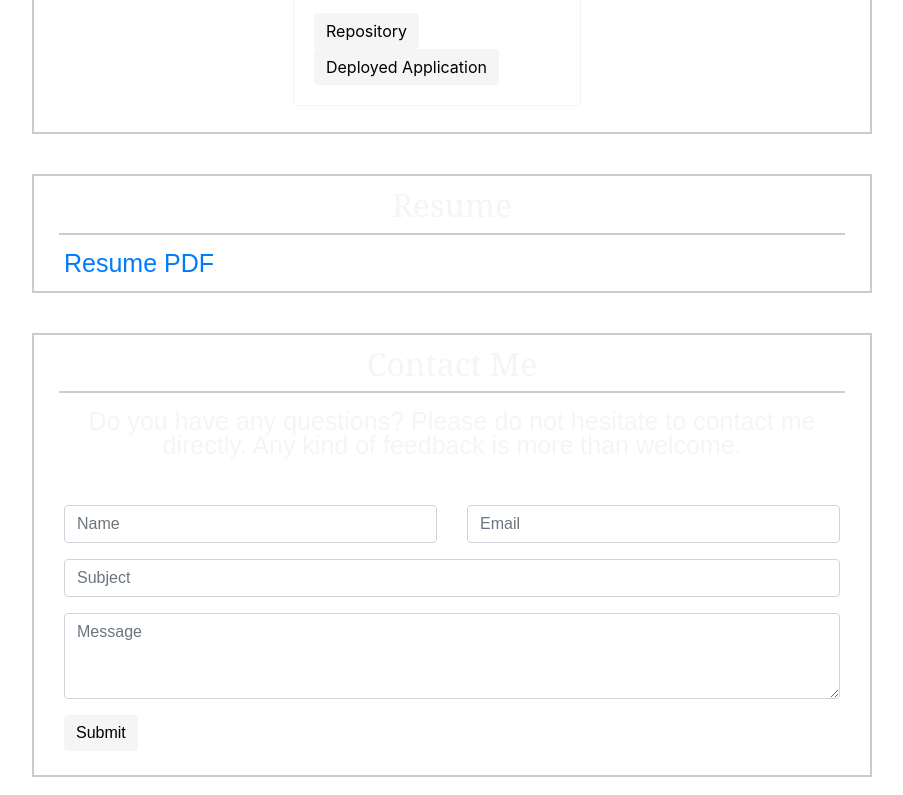
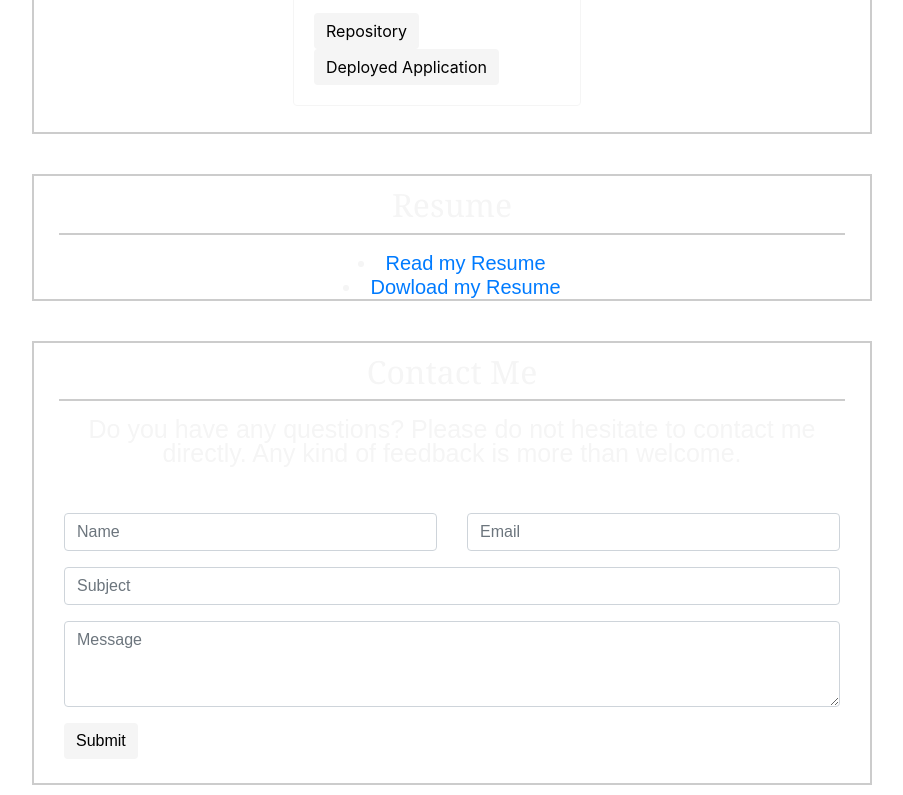
Before and after one commit to TristanLibeau/Portfolio, a website: page index.html in a window 1280 px wide. Shown: the part 5318-6113 px from the top of the page, without its empty margins (173-1076 px from the left). Drawn offline with nearby package versions, Linux system fonts and the light colour scheme.

Commit message:
button fix, resume dowload fix

```diff
--- a/index.html
+++ b/index.html
@@ -16,7 +16,7 @@
                 <div class="hero-text">
                     <h1 class="ml2">I am Tristan,</h1>
                     <p>And I'm a full-stack web developer</p>
-                    <button>Let's start</button>
+                    <button onclick="window.location='#introduction';"> Let's start</a></button>
                 </div>
             </div>
         </div>
@@ -177,7 +177,8 @@
                     </div>
                     <div class="row content-body">
                         <div class="col-12">
-                            <p><a href="./assets/img/Tristan-Libeau-Resume.pdf" target="_blanc">Resume PDF</a>.</p>
+                            <li><a href="./public/assets/img/Tristan-Libeau-Resume.pdf" target="_blanc">Read my Resume</a></li>
+                            <li><a href="./public/assets/img/Tristan-Libeau-Resume.pdf" download>Dowload my Resume</a></li>
                         </div>
                     </div>
                 </div>
--- a/public/assets/css/style.css
+++ b/public/assets/css/style.css
@@ -204,6 +204,11 @@ img {
       font-size: 25px;
 }
 
+li {
+    text-align: center;
+    font-size:20px;
+}
+
 
   /* skills bar */
 
```
